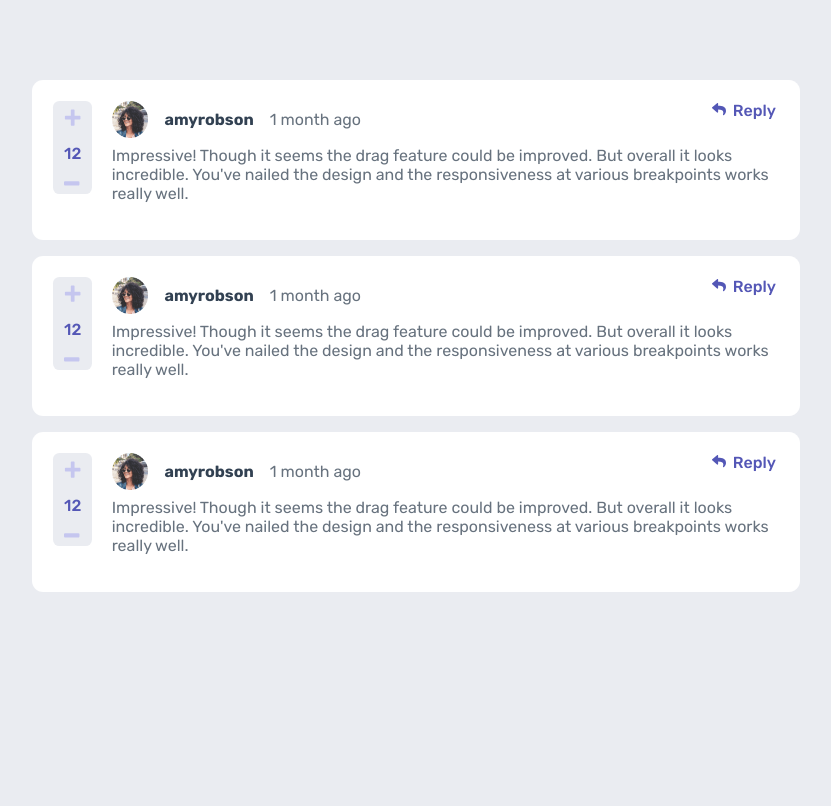
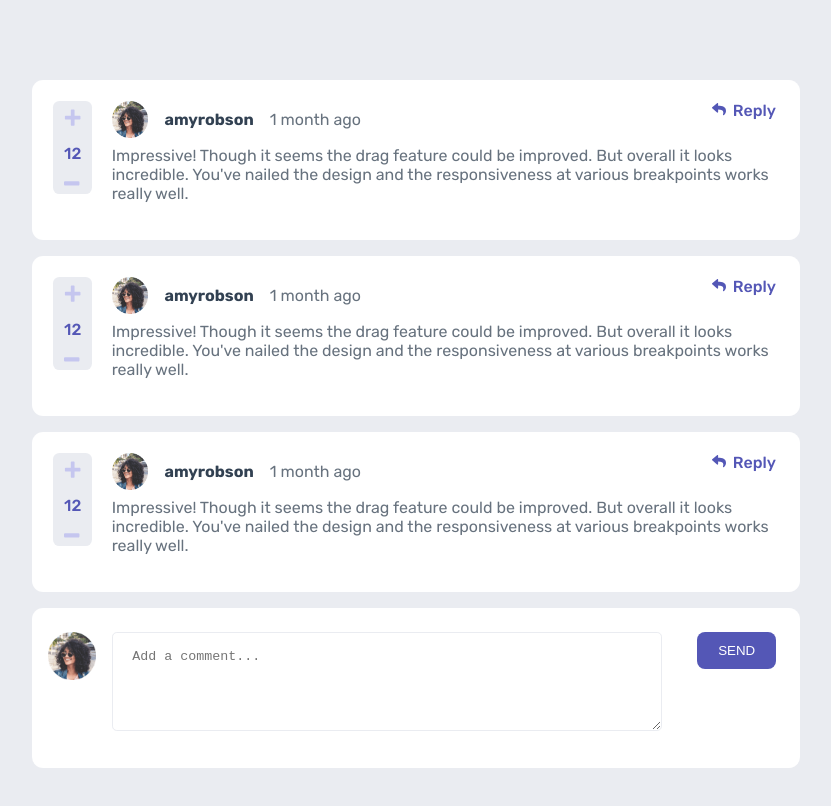
Before and after one commit to aneesh-dev1/ChatApp-Interface, a React (Create React App) app: page / in a window 1280 px wide. Shown: the top 806 px of the page, without its empty margins (224-1055 px from the left). Built offline with nearby package versions, Linux system fonts and the light colour scheme.

Commit message:
CreateComment component added

```diff
--- a/src/App.js
+++ b/src/App.js
@@ -1,4 +1,5 @@
 import CommentItem from "./components/CommentItem";
+import CreateComment from "./components/CreateComment";
 
 function App() {
   return (
@@ -7,6 +8,7 @@ function App() {
         <CommentItem />
         <CommentItem />
         <CommentItem />
+        <CreateComment />
       </main>
     </div>
   );
--- /dev/null
+++ b/src/components/CreateComment.jsx
@@ -0,0 +1,22 @@
+import avatarIcon from "../assets/images/avatars/image-amyrobson.png";
+
+const CreateComment = () => {
+  return (
+    <div className="comment createComment">
+      <img src={avatarIcon} alt="User" className="avatar comment" />
+      <form className="commentForm">
+        <textarea
+          className="inputComment"
+          name="comment"
+          placeholder="Add a comment..."
+          style={{ height: "65px", width: "510px" }}
+        />
+        <button className="submit" type="submit">
+          SEND
+        </button>
+      </form>
+    </div>
+  );
+};
+
+export default CreateComment;
--- a/src/index.css
+++ b/src/index.css
@@ -110,3 +110,40 @@ main {
   color: var(--primary-blue);
   font-weight: 500;
 }
+
+/** CreateComment Component **/
+
+.avatar.comment {
+  margin: 0px;
+  margin-right: 1rem;
+  height: 3rem;
+  width: 3rem;
+  padding: 0px;
+}
+
+.createComment {
+  padding: 1.5rem 1rem;
+}
+
+.commentForm {
+  width: 100%;
+  position: relative;
+}
+
+.inputComment {
+  border: 1.5px solid var(--neutral-gray);
+  border-radius: 0.3rem;
+  padding: 1rem 1.2rem;
+  margin-right: 1rem;
+}
+
+.submit {
+  color: var(--neutral-white);
+  background-color: var(--primary-blue);
+  padding: 0.7rem 1.3rem;
+  border: none;
+  border-radius: 0.5rem;
+  position: absolute;
+  top: 0rem;
+  right: 0.5rem;
+}
```
